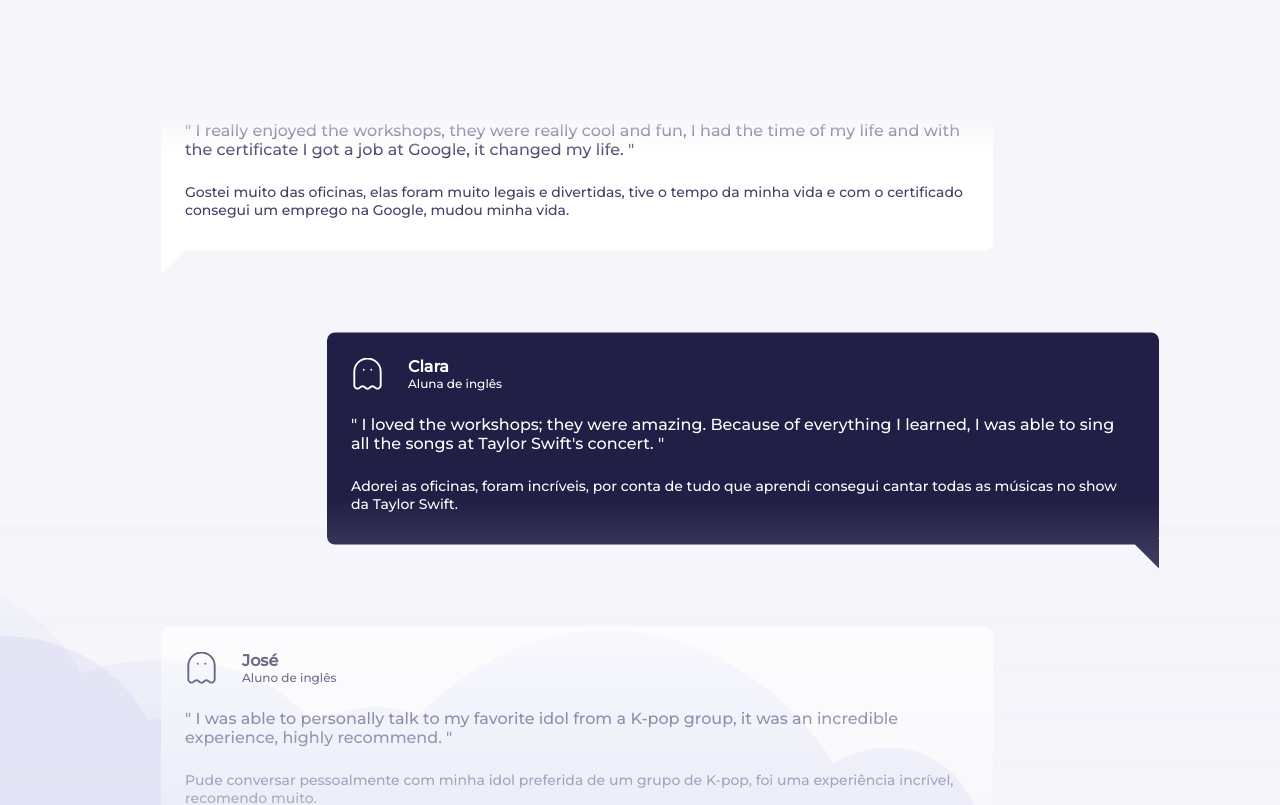
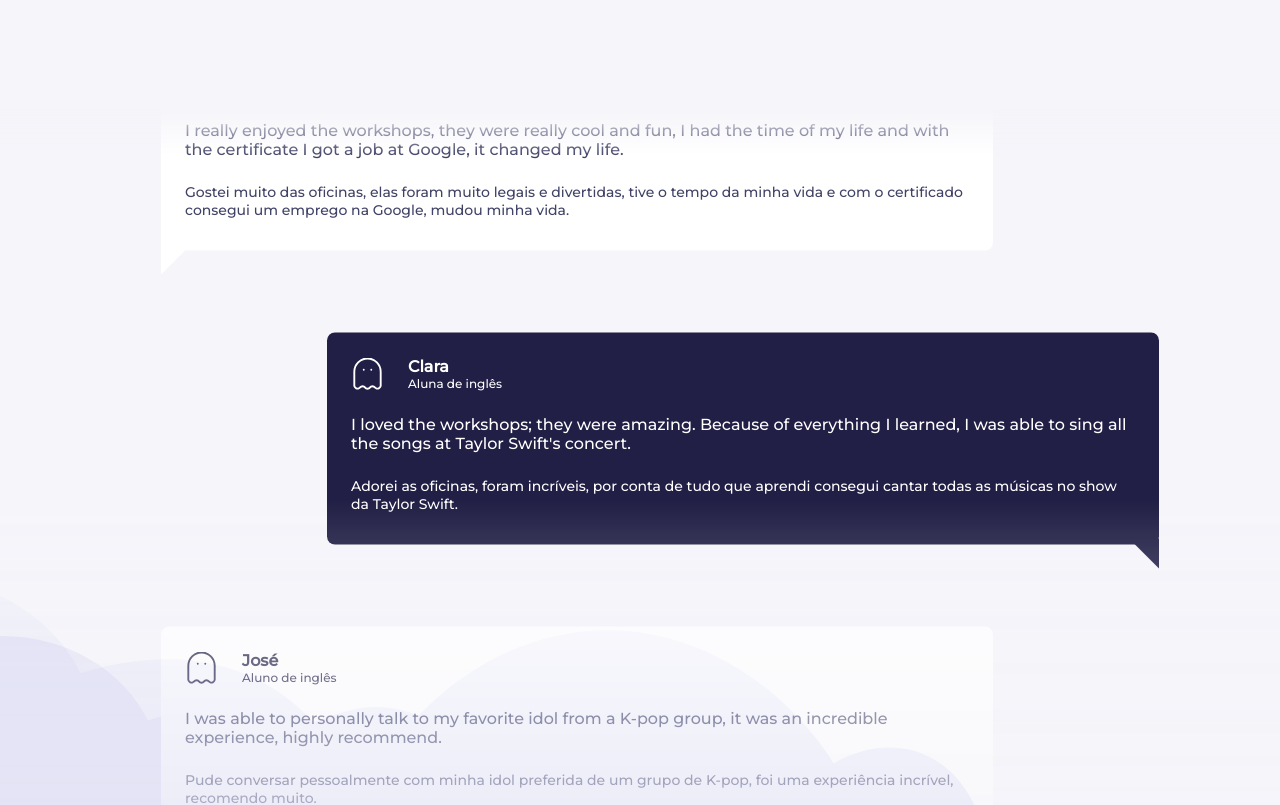
Before and after one commit to yagpdc/site-ap, a Next.js app: page / in a window 1280 px wide. Shown: the part 2320-3125 px from the top of the page. Built offline with nearby package versions, Linux system fonts and the light colour scheme.

Commit message:
fix: deploy

```diff
--- a/app/src/components/_Homepage/_Feedback/Comments/index.tsx
+++ b/app/src/components/_Homepage/_Feedback/Comments/index.tsx
@@ -29,9 +29,9 @@ function Comments(props: commentsProps) {
         </div>
         <div>
           <p className={props.textStyle}>
-            <span>" </span>
+            <span></span>
             {props.comments}
-            <span> "</span>
+            <span></span>
           </p>
           <p className={props.translationStyle}>{props.translation}</p>
         </div>
```
